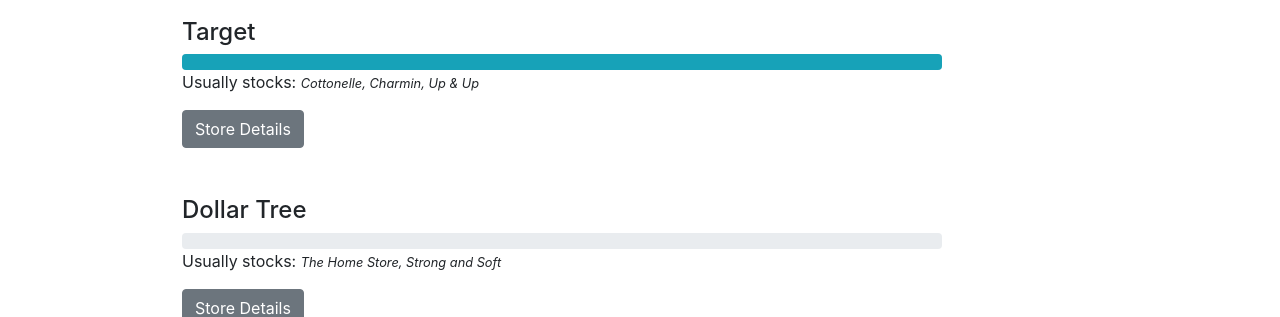
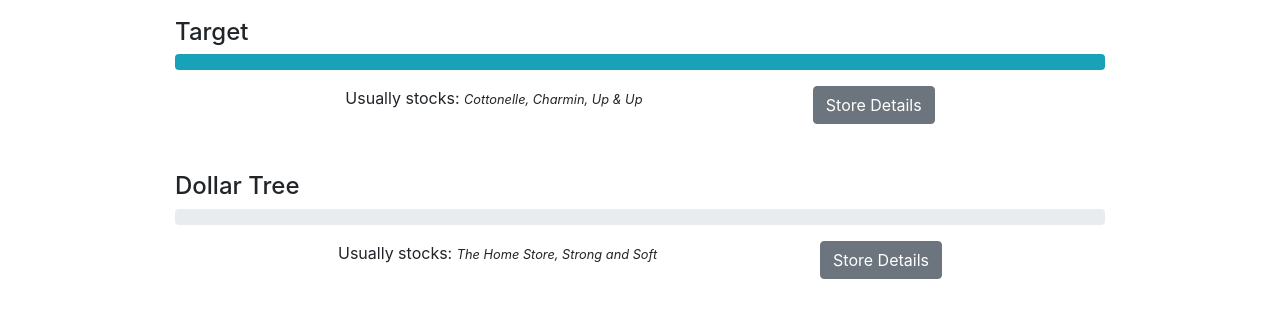
Before and after one commit to Howakyl/toilet-paper-finder, a React (Create React App) app in the folder tp-client/: page /index in a window 1280 px wide. Shown: the part 486-803 px from the top of the page. Built offline with nearby package versions, Linux system fonts and the light colour scheme.

Commit message:
adjusted storesContainer width

```diff
--- a/tp-client/src/App.css
+++ b/tp-client/src/App.css
@@ -1,8 +1,6 @@
 body {
   margin: 0;
   padding: 0;
-  /* font-family: Georgia, 'Times New Roman', Times, serif;
-  background-color: black; */
 }
 
 .app {
@@ -42,14 +40,12 @@
 }
 
 .progress {
-  width: 75%;
+  width: 100;
 }
 
 .storesContainer {
   display: flex;
   flex-direction: column;
-  /* align-items: flex-start; */
-  padding-left: 7rem;
   width: 100%;
   margin-bottom: 2em;
 }
@@ -58,3 +54,19 @@
   margin-bottom: 2em;
   margin-top: .5em;
 }
+
+.storeIndex-buttonContainer {
+  display: flex;
+  justify-content: space-evenly;
+  margin-top: 1em;
+}
+
+.store-button {
+  display: inline-block;
+}
+
+@media only screen and (min-width: 800px) {
+  .storesContainer {
+    width: 75%;
+  }
+}
--- a/tp-client/src/pages/TpIndex.js
+++ b/tp-client/src/pages/TpIndex.js
@@ -64,8 +64,10 @@
                                     <div className="progress">
                                         <div className="progress-bar bg-info" role="progressbar" style={{width: `${store.brands[0].stock}%`}} aria-valuenow="25" aria-valuemin="0" aria-valuemax="100"></div>
                                     </div>
-                                    <p>Usually stocks: <small><em>{store.usualStock}</em></small></p>
-                                    <a href="/" className="btn btn-secondary">Store Details</a>
+                                    <section className="storeIndex-buttonContainer">
+                                        <span>Usually stocks: <small><em>{store.usualStock}</em></small></span>
+                                        <a href="/" className="btn btn-secondary store-button">Store Details</a>
+                                    </section>
                                 </div>
                             )
                         })}
```
